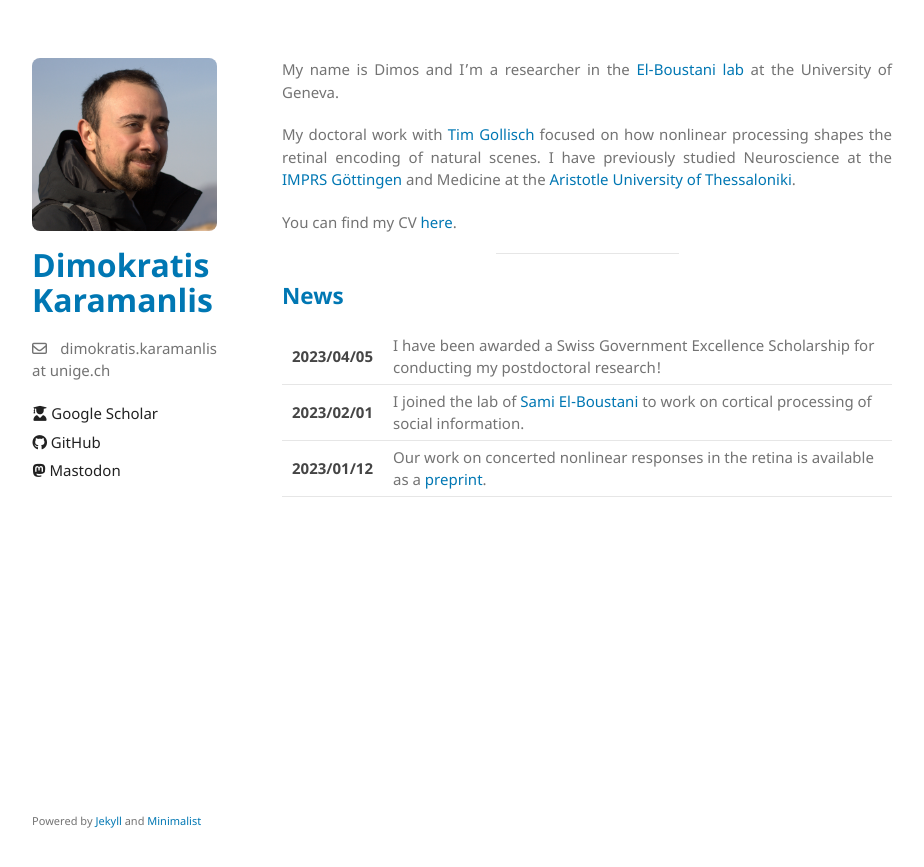
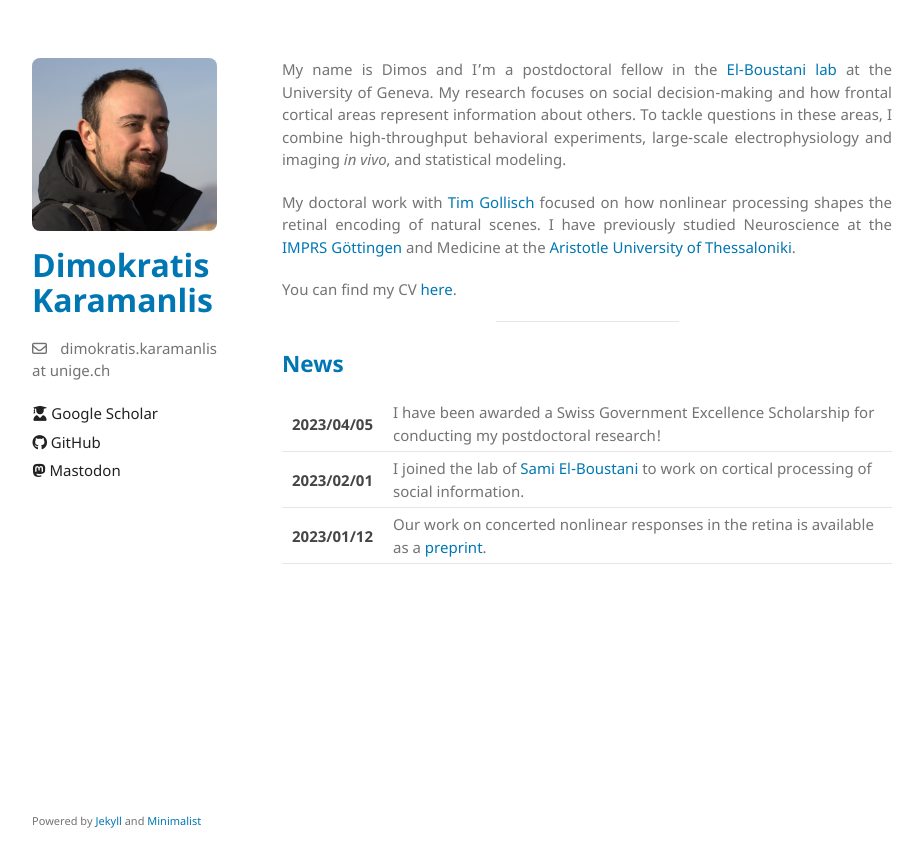
Before and after one commit to dimokaramanlis/dimokaramanlis.github.io, a Jekyll site: the page built from index.md, in a window 1280 px wide. Shown: the top 867 px of the page, without its empty margins (178-1102 px from the left). Built offline with Jekyll 4.4.1, drawn with Linux system fonts in a browser that asks for light colours; the repository's description, which GitHub fills in, is left out.

Commit message:
updated about page

```diff
--- a/index.md
+++ b/index.md
@@ -2,7 +2,10 @@
 layout: default
 ---
 
-My name is Dimos and I’m a researcher in the [El-Boustani lab](http://elboustani-lab.org/) at the University of Geneva.
+My name is Dimos and I’m a postdoctoral fellow in the [El-Boustani lab](http://elboustani-lab.org/) at
+the University of Geneva. My research focuses on social decision-making and how frontal cortical areas
+represent information about others. To tackle questions in these areas, I combine high-throughput
+behavioral experiments, large-scale electrophysiology and imaging *in vivo*, and statistical modeling.
 
 
 <!---
```
